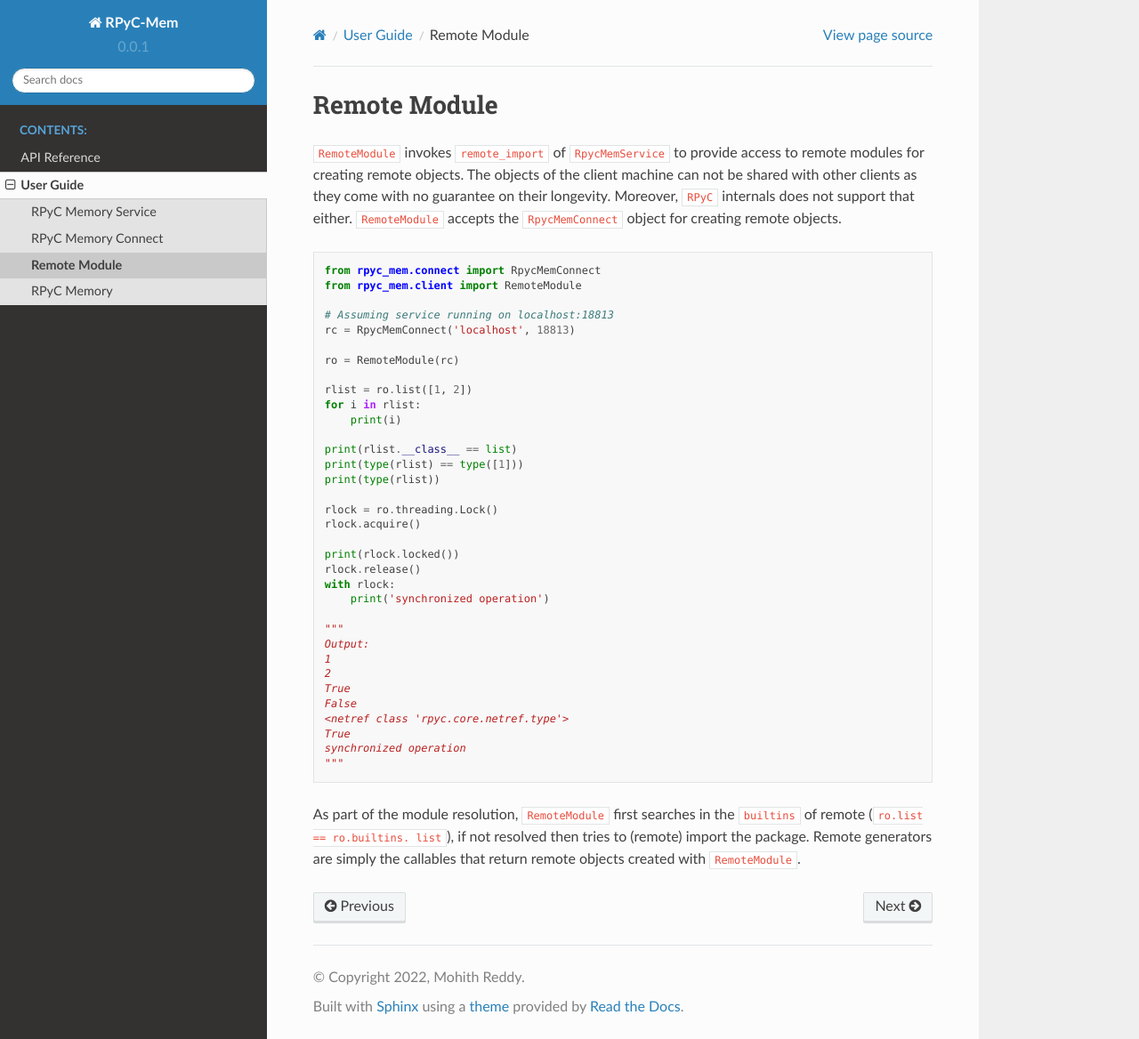
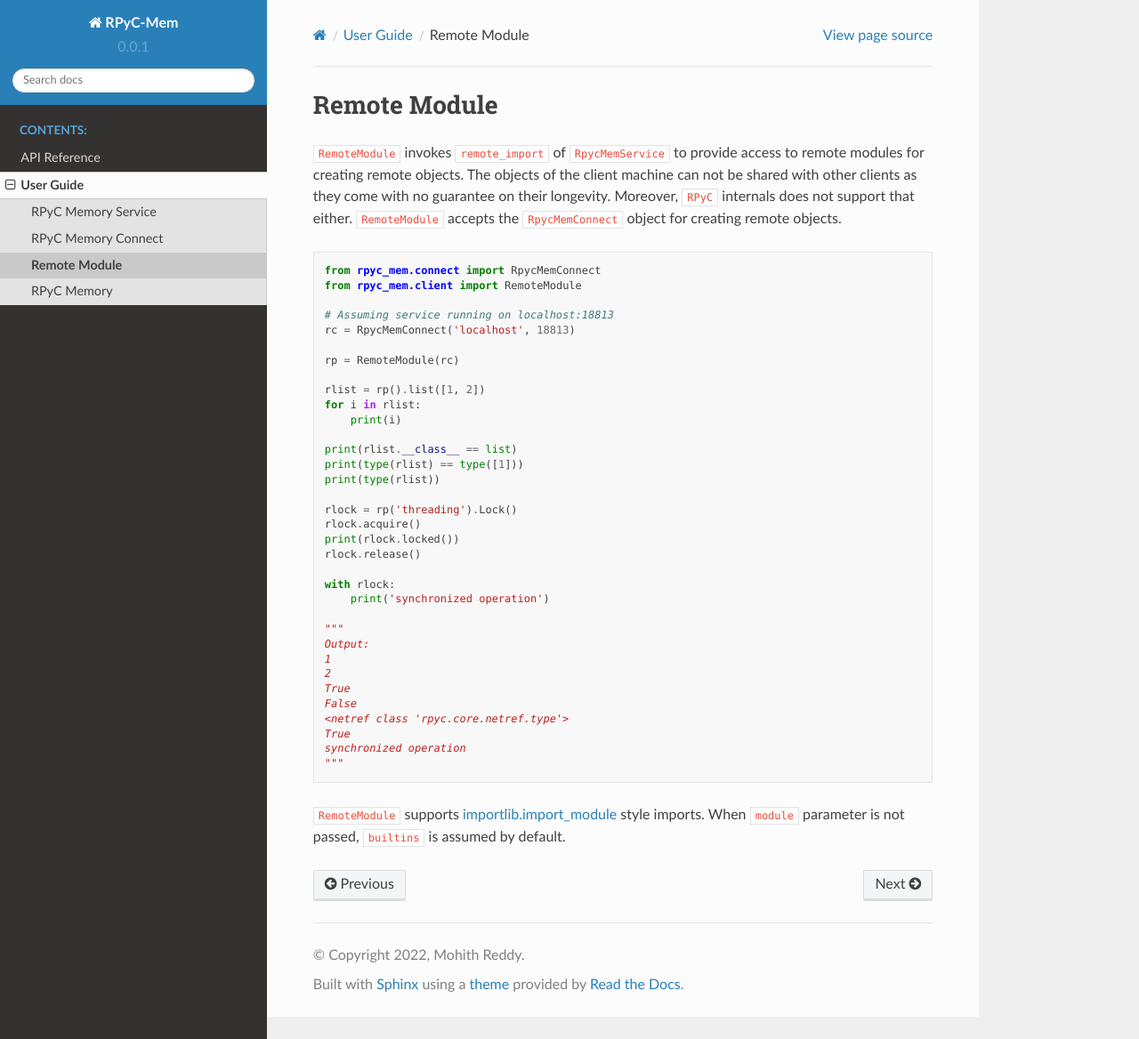
Before and after one commit to m0hithreddy/rpyc-mem, a Sphinx documentation site: the page built from docs/user_guide/remote_module_guide.rst, in a window 1280 px wide and 1168 px high. Shown: the whole window at 89% size. Built offline with Sphinx 7.4.7 and the Read the Docs theme 2.0.0, drawn with Linux system fonts in a browser that asks for light colours.

Commit message:
Update RemoteModule guide

```diff
--- a/docs/user_guide/remote_module_guide.rst
+++ b/docs/user_guide/remote_module_guide.rst
@@ -12,9 +12,9 @@ object for creating remote objects. ::
     # Assuming service running on localhost:18813
     rc = RpycMemConnect('localhost', 18813)
 
-    ro = RemoteModule(rc)
+    rp = RemoteModule(rc)
 
-    rlist = ro.list([1, 2])
+    rlist = rp().list([1, 2])
     for i in rlist:
         print(i)
 
@@ -22,11 +22,11 @@ object for creating remote objects. ::
     print(type(rlist) == type([1]))
     print(type(rlist))
 
-    rlock = ro.threading.Lock()
+    rlock = rp('threading').Lock()
     rlock.acquire()
-
     print(rlock.locked())
     rlock.release()
+
     with rlock:
         print('synchronized operation')
 
@@ -42,6 +42,5 @@ object for creating remote objects. ::
     """
 
 
-As part of the module resolution, ``RemoteModule`` first searches in the ``builtins`` of remote (``ro.list == ro.builtins.
-list``), if not resolved then tries to (remote) import the package. Remote generators are simply the callables that return
-remote objects created with ``RemoteModule``.
+``RemoteModule`` supports `importlib.import_module <https://docs.python.org/3/library/importlib.html#importlib.import_module>`_
+style imports. When ``module`` parameter is not passed, ``builtins`` is assumed by default.
```
